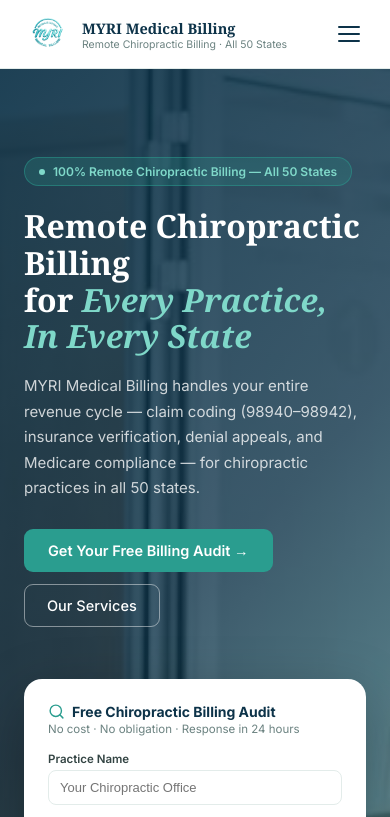
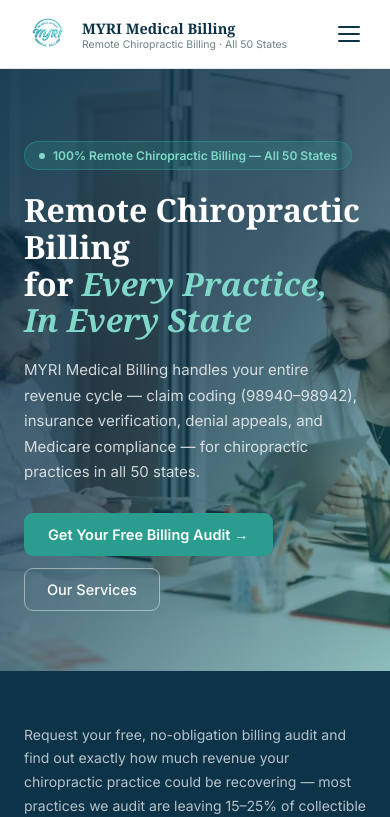
Before and after one commit to devydev201/myri-website, a Next.js app: page / in a window 390 px wide. Shown: the top 817 px of the page. Built offline with nearby package versions, Linux system fonts and the light colour scheme.

Commit message:
Add files via upload

```diff
--- a/app/page.js
+++ b/app/page.js
@@ -143,7 +143,7 @@
       <Nav />
 
       {/* HERO */}
-      <section style={{ position: "relative", overflow: "hidden", minHeight: 560, display: "flex", alignItems: "center" }}>
+      <section style={{ position: "relative", overflow: "hidden", minHeight: 460, display: "flex", alignItems: "center" }} className="hero-photo-section">
         <div
           className="hero-bg"
           style={{
@@ -166,16 +166,10 @@
             position: "relative",
             maxWidth: 1180,
             margin: "0 auto",
-            padding: "88px 24px 76px",
-            display: "grid",
-            gridTemplateColumns: "1fr minmax(0,400px)",
-            gap: 52,
-            alignItems: "center",
+            padding: "72px 24px 60px",
             width: "100%",
           }}
-          className="hero-grid"
         >
-          <div>
           <motion.div
             initial={{ opacity: 0, y: 14 }}
             animate={{ opacity: 1, y: 0 }}
@@ -209,6 +203,7 @@
               lineHeight: 1.15,
               margin: "0 0 18px",
               fontWeight: 700,
+              maxWidth: 720,
             }}
           >
             Remote Chiropractic Billing
@@ -246,11 +241,22 @@
             </Link>
           </motion.div>
         </div>
+        <style>{`@media (max-width: 860px) { .hero-bg { background-position: center center !important; } }`}</style>
+      </section>
 
+      {/* HERO AUDIT FORM */}
+      <section style={{ background: COLORS.navy, padding: "44px 24px" }}>
+        <div style={{ maxWidth: 1180, margin: "0 auto", display: "grid", gridTemplateColumns: "1fr minmax(0,400px)", gap: 52, alignItems: "start", paddingTop: 8 }} className="hero-form-grid">
+          <div style={{ color: "rgba(255,255,255,.7)", fontSize: 14, lineHeight: 1.7 }}>
+            Request your free, no-obligation billing audit and find out exactly how much revenue your chiropractic
+            practice could be recovering — most practices we audit are leaving 15–25% of collectible revenue on the
+            table.
+          </div>
           <motion.div
-            initial={{ opacity: 0, x: 30 }}
-            animate={{ opacity: 1, x: 0 }}
-            transition={{ delay: 0.3, duration: 0.7, ease: [0.22, 1, 0.36, 1] }}
+            initial={{ opacity: 0, y: 24 }}
+            whileInView={{ opacity: 1, y: 0 }}
+            viewport={{ once: true }}
+            transition={{ duration: 0.6 }}
             style={{ background: "#FFFFFF", borderRadius: 18, padding: 24, boxShadow: "0 20px 60px rgba(0,0,0,.28)", position: "relative", zIndex: 5 }}
           >
             {heroSubmitted ? (
@@ -305,7 +311,7 @@
             )}
           </motion.div>
         </div>
-        <style>{`@media (max-width: 860px) { .hero-grid { grid-template-columns: 1fr !important; } .hero-bg { background-position: center center !important; } }`}</style>
+        <style>{`@media (max-width: 860px) { .hero-form-grid { grid-template-columns: 1fr !important; } }`}</style>
       </section>
 
       <StatsStrip stats={HOME_STATS} />
```
Lines whose indentation alone changed are shown as unchanged.
